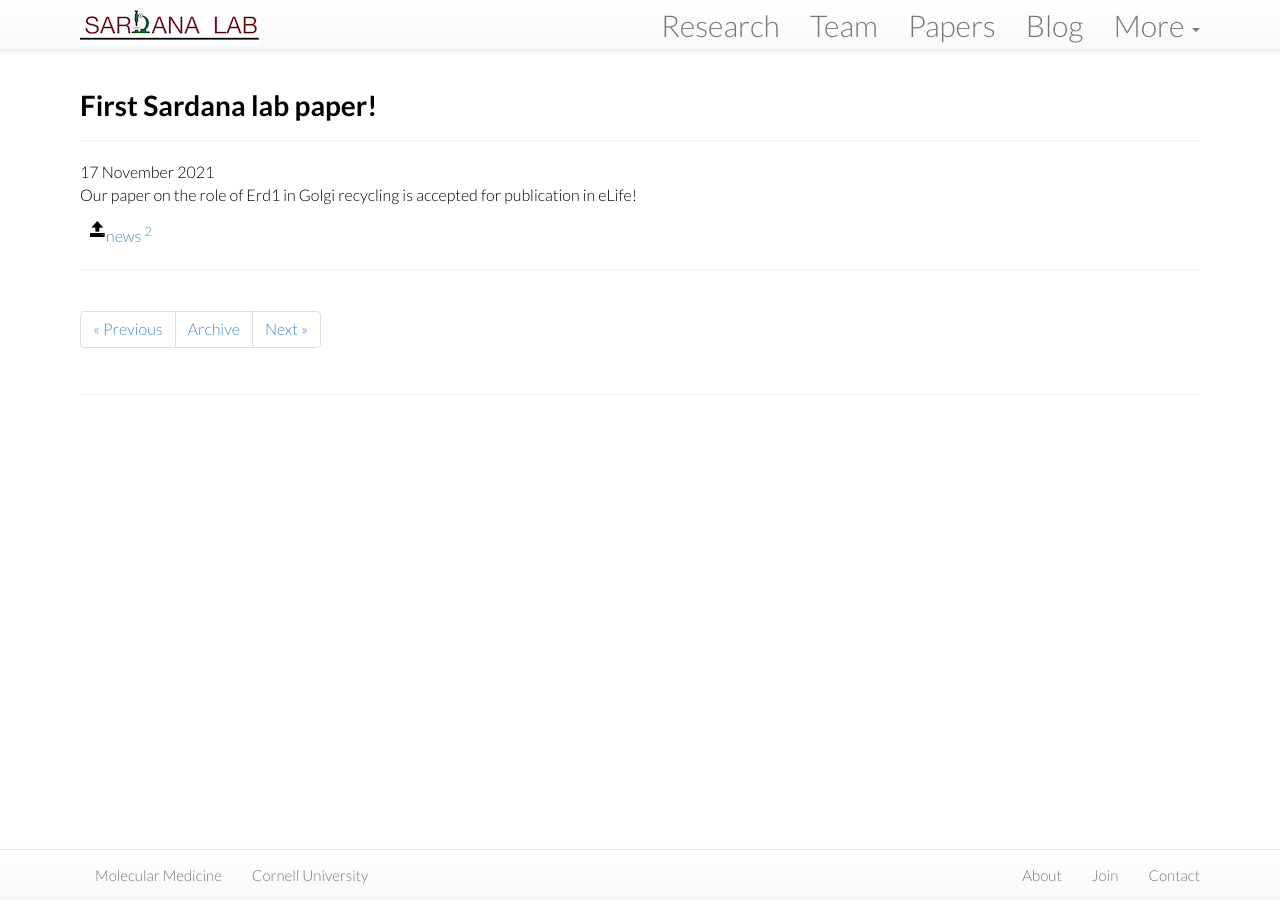
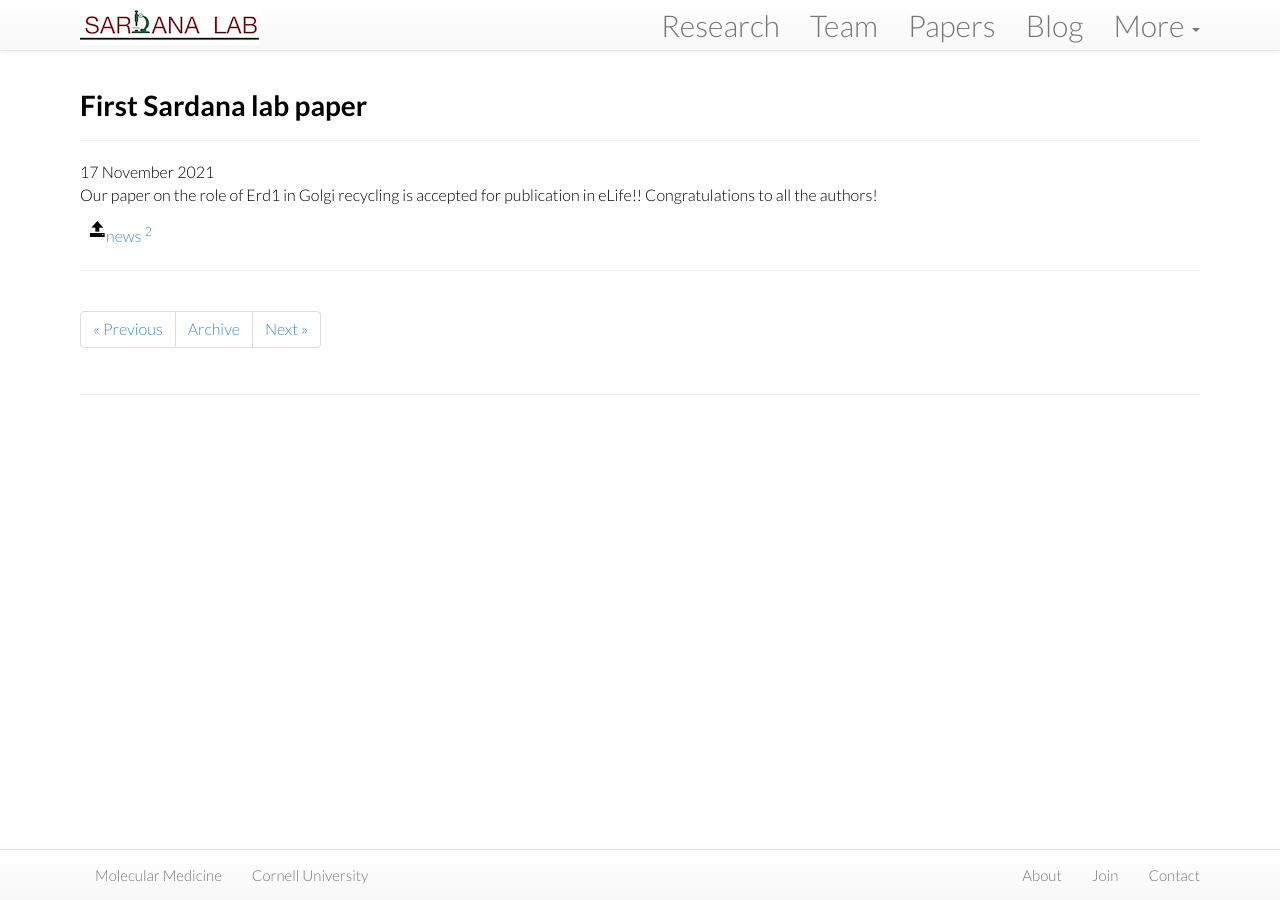
Before and after one commit to richasardana/richasardana.github.io, a Jekyll site: the page built from news/_posts/2021-11-17-first-paper-accepted.md, in a window 1280 px wide. Built offline with Jekyll 4.4.1, drawn with Linux system fonts in a browser that asks for light colours; nearby versions of some CDN libraries.

Commit message:
Update categories.html
Update 2021-11-17-first-paper-accepted.md

```diff
--- a/categories.html
+++ b/categories.html
@@ -1011,8 +1011,9 @@
 
 
 
+      	<li><a href="/news/first-paper-accepted">First Sardana lab paper</a></li>
+
       	<li><a href="/news/Sardana-lab-opens">Sardana lab doors open</a></li>
-
 
 
 
--- a/news/_posts/2021-11-17-first-paper-accepted.md
+++ b/news/_posts/2021-11-17-first-paper-accepted.md
@@ -1,10 +1,10 @@
 ---
 layout: news
-title: "First Sardana lab paper!"
+title: "First Sardana lab paper"
 author: "Richa"
 author_handle: richa
-image:
+image: /assets/images/news/default-news.png
 category: news
 tags: []
 ---
-Our paper on the role of Erd1 in Golgi recycling is accepted for publication in eLife!
+Our paper on the role of Erd1 in Golgi recycling is accepted for publication in eLife!! Congratulations to all the authors!
```
